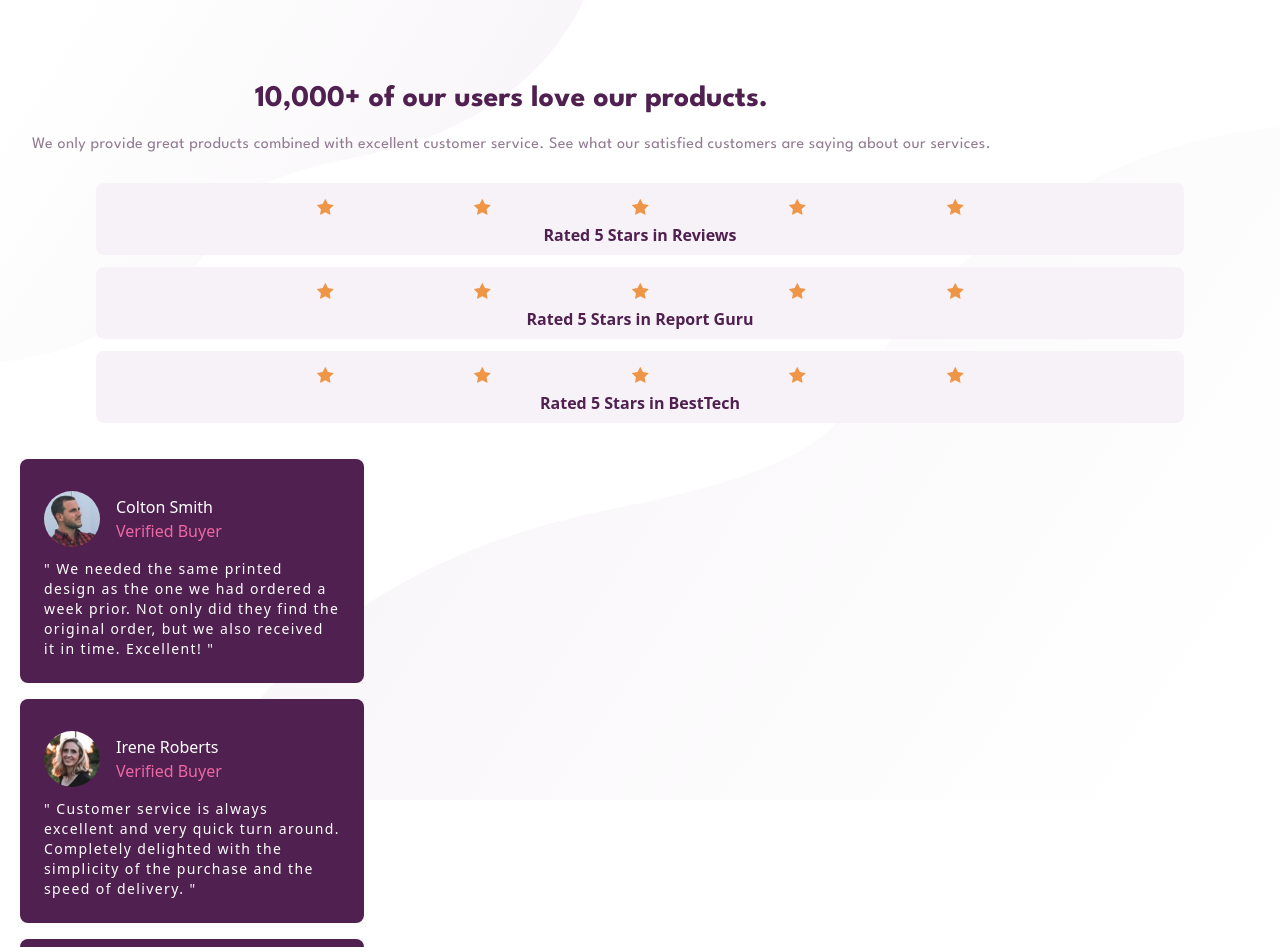
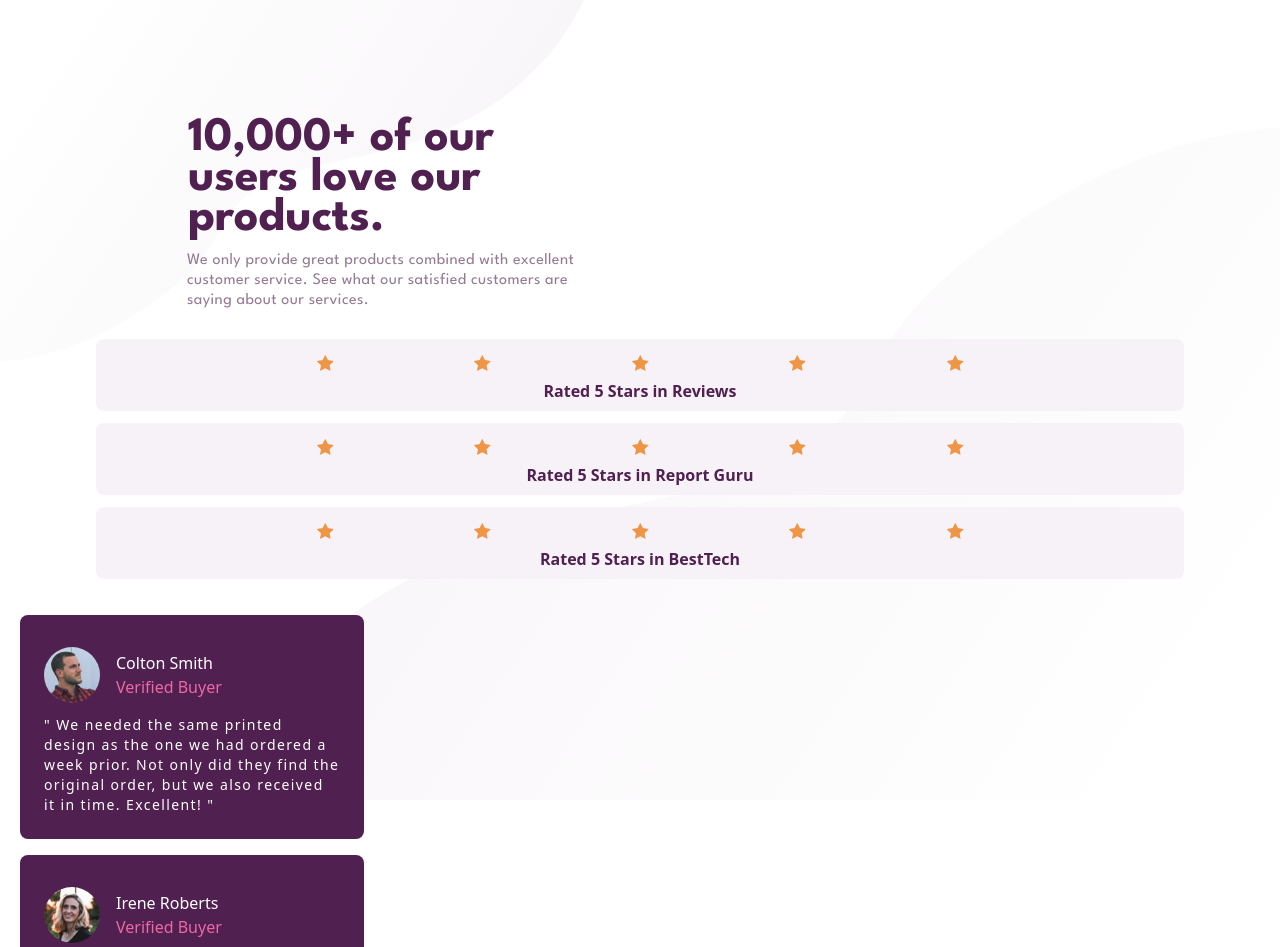
Before and after one commit to Abaljerind/social-proof-section-master, a website: page index.html in a window 1280 px wide. Shown: the top 947 px of the page. Drawn offline with Linux system fonts and the light colour scheme.

Commit message:
done style for title desktop

```diff
--- a/index.html
+++ b/index.html
@@ -23,8 +23,10 @@
       <div class="flex flex-wrap">
         <!-- title -->
         <div class="mt-[75px] p-3 text-center font-spartan">
-          <h3 class="px-12 text-center text-3xl font-bold leading-6 text-veryDarkMagenta">10,000+ of our users love our products.</h3>
-          <p class="mb-2 mt-6 px-5 text-center leading-5 tracking-wide text-darkGrayishMagenta">
+          <h3 class="px-12 text-center text-3xl font-bold leading-6 text-veryDarkMagenta md:ml-32 md:mt-8 md:w-2/5 md:text-left md:text-5xl md:leading-10">
+            10,000+ of our users love our products.
+          </h3>
+          <p class="mb-2 mt-6 px-5 text-center leading-5 tracking-wide text-darkGrayishMagenta md:ml-[155px] md:mt-3 md:w-2/5 md:text-left">
             We only provide great products combined with excellent customer service. See what our satisfied customers are saying about our services.
           </p>
         </div>
```
Also changed, not shown: css/output.css.
